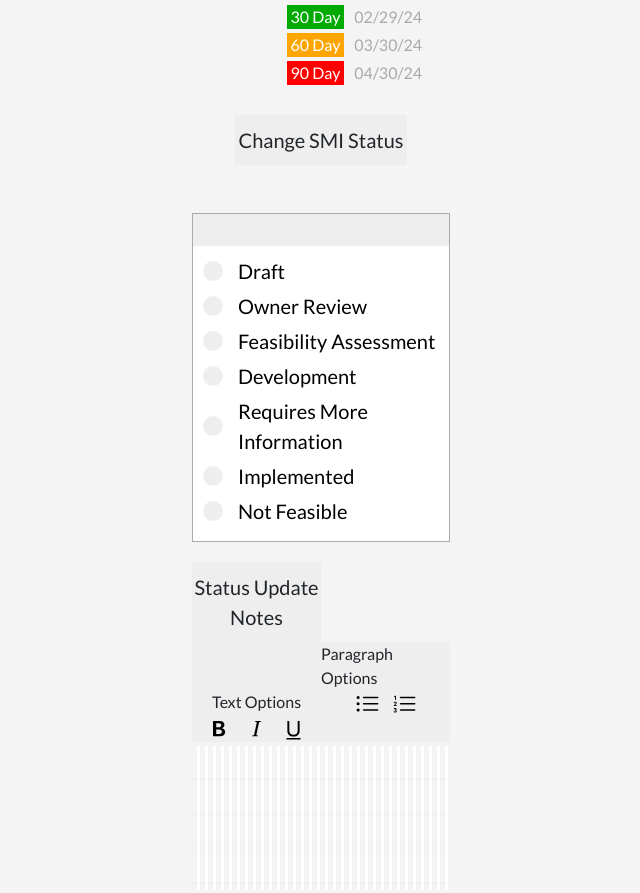
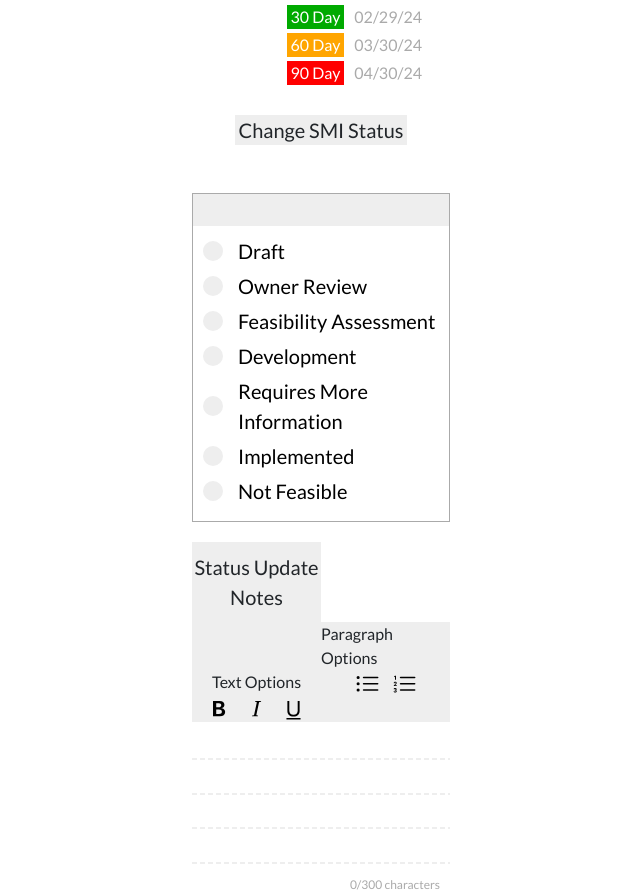
Before and after one commit to jpbrla/Smi, a React (Create React App) app: page /statusreport in a window 1280 px wide. Shown: the part 1025-1918 px from the top of the page, without its empty margins (319-959 px from the left). Built offline with nearby package versions, Linux system fonts and the light colour scheme.

Commit message:
fixing bg color

```diff
--- a/public/index.html
+++ b/public/index.html
@@ -27,7 +27,7 @@
     <title>SMI App</title>
     <link rel="stylesheet" href="global.css">
   </head>
-  <body style="background-color:#F4F4F4">
+  <body>
     <noscript>You need to enable JavaScript to run this app.</noscript>
     <div id="root"></div>
     <!--
--- a/src/pages/status_report/index.js
+++ b/src/pages/status_report/index.js
@@ -107,7 +107,7 @@ const StatusReportPage = () => {
                 </div>
             </div>
             <div className="w-100 d-flex justify-content-center mt-30">
-                <p className="w-50 py-10 bg-lightgrey text-center fs-20">Change SMI Status</p>
+                <p className="w-50 bg-lightgrey text-center fs-20">Change SMI Status</p>
             </div>
             <div className={"d-flex flex-column align-items-center"}>
                 <div className="d-flex flex-column w-75 bordered-1 border-grey mt-5">
```
